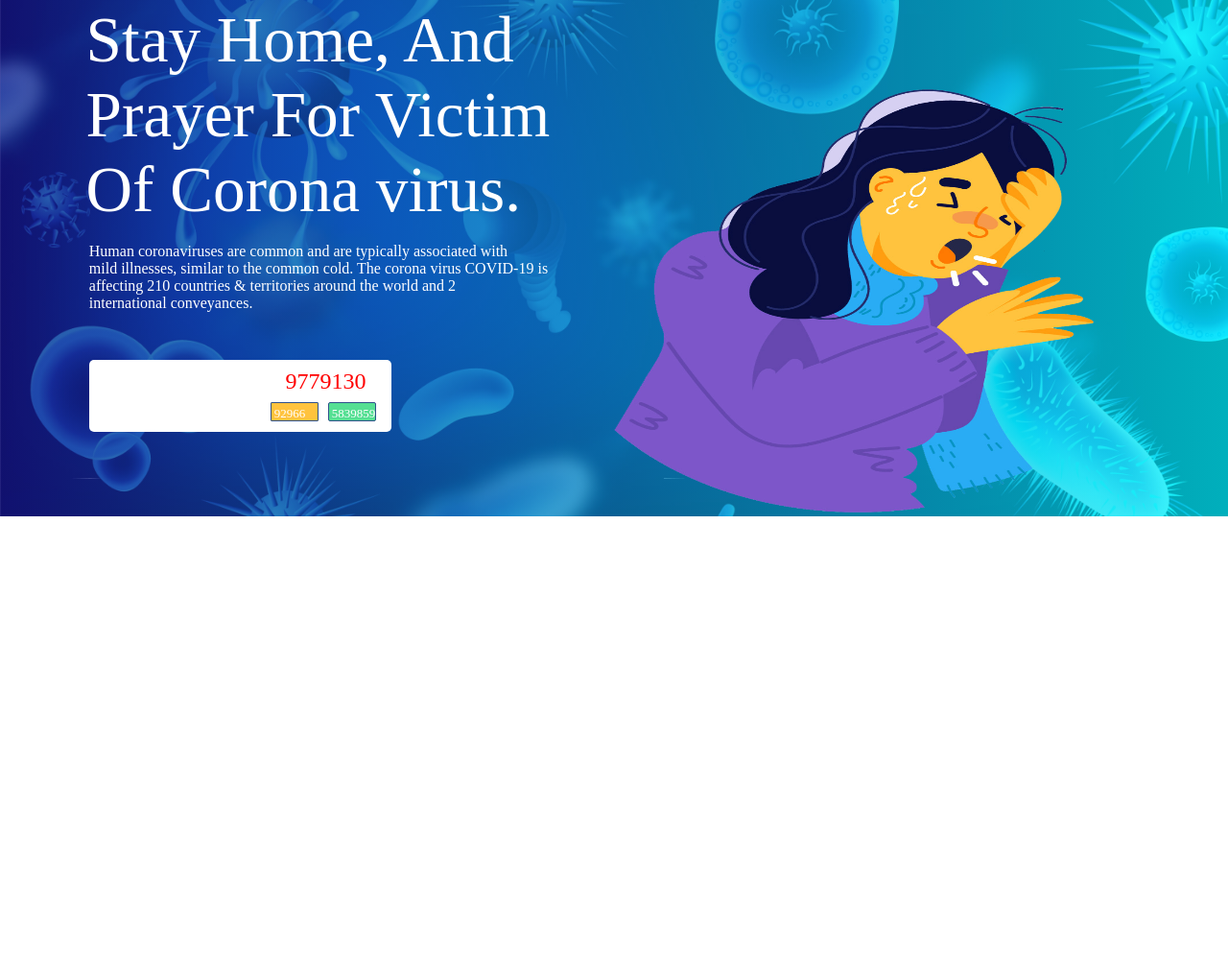
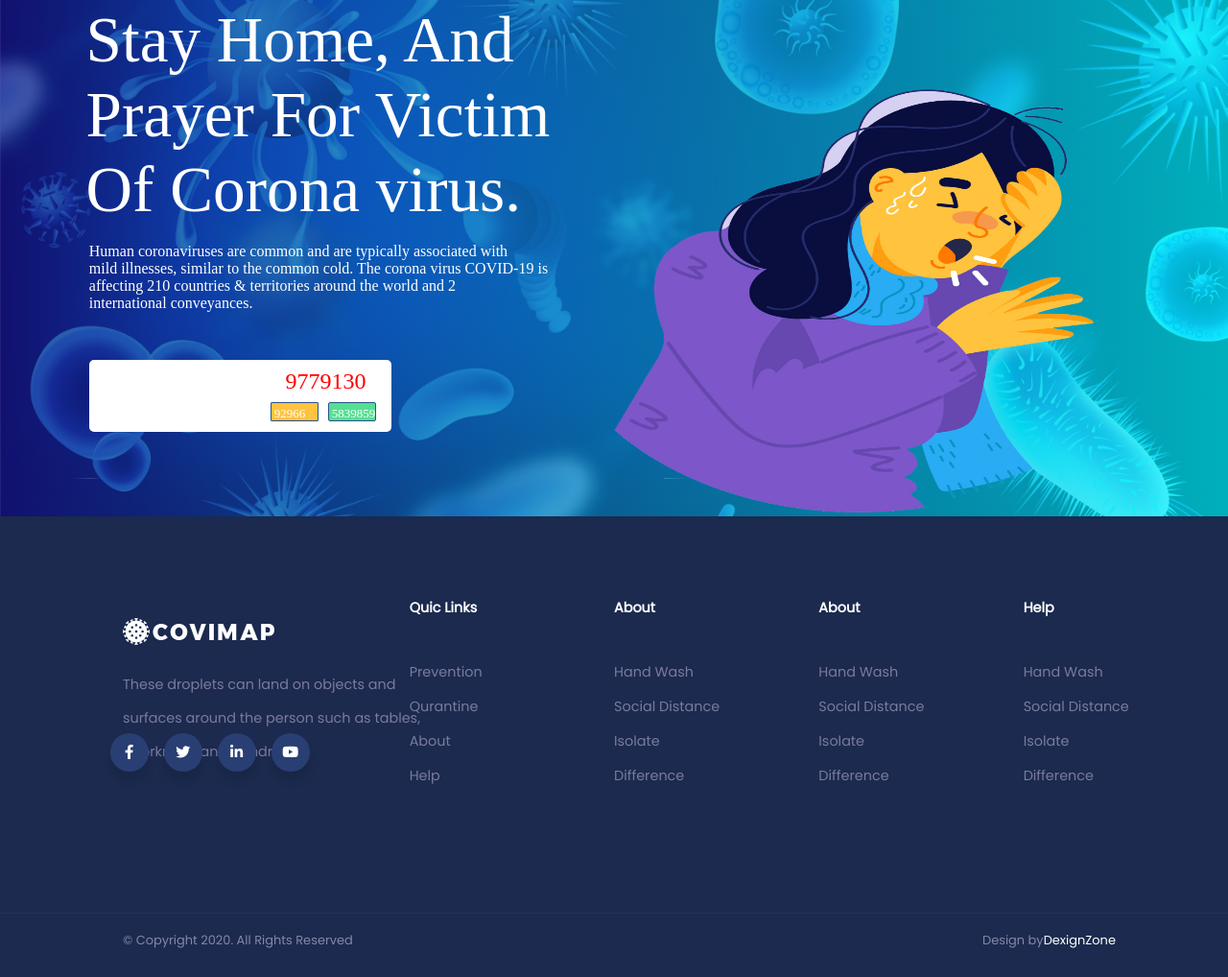
Before and after one commit to Trueqo/Pagina-Covid-19, a website: page index.html in a window 1280 px wide. Shown: the part 262-1280 px from the top of the page at 96% size. Before the commit the page ends 800 px from the top, so only its background shows below. Drawn offline with Linux system fonts and the light colour scheme.

Commit message:
terminando footer

```diff
--- a/CSS/styles.css
+++ b/CSS/styles.css
@@ -180,18 +180,128 @@ aside{
 
 }
 
+.partNine {
+    display: flex;
+    width: 100%;
+    height: 60vh;
+    background-color: #1b2a4e;
+    display: grid;
+    grid-template-columns:  2fr 1fr 1fr 1fr 1fr;
+    grid-template-rows: 9fr 1fr;
+    position: relative;
+    font-family: 'Poppins', sans-serif;
+    font-size: 0.9em;
 
 
+}
+.partNine a {
+    text-decoration:none;
+}
+.logo-footer {
+    position: absolute;
+    top: 22%;
+    margin-left: 10%;
+}
+
+
+ .social-networks p {
+    line-height: 35px;
+    position: absolute;
+    top: 33%;
+    left: 10%;
+    color: #7b7a9f;
+
+ }
+
+ .footer-element {
+     margin-top: 40%;
+     color: white;
+ }
+
+
+.wrapper{
+    display:inline-flex;
+    margin-left: 25%;
+    margin-top: 13%;
+}
+.wrapper .icon{
+    margin: 0 8px;
+    cursor:pointer;
+    display:flex;
+    align-items:center;
+    justify-content:center;
+    flex-direction:column;
+    position: relative;
+    z-index:2;
+}
+.wrapper .icon span{
+    position:relative;
+    z-index:2;
+    height: 40px;
+    width: 40px;
+    display:block;
+    background: #293f73;
+    box-shadow: 0 10px 10px rgba(0,0,0,0.1);
+    border-radius:50%;
+    text-align:center;
+    transition: all 0.4s cubic-bezier(0.68, -0.55, 0.265, 1.55);
+}
+.wrapper .icon  i{
+    font-size:15px;
+    line-height:40px;
+}
+
+.footer-element ul {
+    position: absolute;
+    top: 30%;
+}
+.footer-element ul li  {
+    list-style:none;
+}
+.footer-element ul li a  {
+    line-height: 2.5;
+    color: #7b7a9f;
+}
+
+.copyright {
+    border-top: 1px solid #223461;
+    padding: 33px 0px;
+    grid-column-start: 1;
+    grid-column-end: 6;
+    position: relative;
+    font-size: 0.9em;
+
+
+}
+.copyright p{
+    position: absolute;
+    top: 27%;
+    left: 10%;
+    color: #8686ab;
+
+}
+.copyright-autor {
+    position: absolute;
+    top: 25%;
+    margin-left: 70%;
+    color: #7b7a9f;
+}
+
+.copyright-autor2 {
+    position: absolute;
+    color: white;
+}
 
 
 @media(max-width:640px){
 
     .partOne{
-        width: 100%;
-        height: 100vh;
+        width: 50%;
+        height: 50vh;
         display: grid;
         grid-template-columns: repeat(1,1fr);
         grid-template-rows: repeat(3,1fr);
+
     }
     .partOne::before{
         content:"";
--- a/index.html
+++ b/index.html
@@ -6,6 +6,8 @@
     <meta http-equiv="X-UA-Compatible" content="IE=edge">
     <meta name="viewport" content="width=device-width, initial-scale=1.0">
     <link rel="stylesheet" href="./CSS/styles.css">
+    <link rel="stylesheet" href="https://cdnjs.cloudflare.com/ajax/libs/font-awesome/5.15.3/css/all.min.css" />
+    <link href='https://fonts.googleapis.com/css?family=Poppins' rel='stylesheet'>
     <title>COVIDMAP</title>
 </head>
 
@@ -40,7 +42,7 @@
                     <div class="flag">
 
                     </div>
-                    <p class="data-cases">9779130</p>
+                    <p class="data-cases" id="data">9779130</p>
                     <p class="data-active">92966</p>
                     <p class="date-recovered">5839859</p>
                 </div>
@@ -62,6 +64,86 @@
 
 
         </div>
+
+
+        <div class="partEight">
+
+        </div>
+
+
+        <div class="partNine">
+            <div class="social-networks footer-element">
+                <img src="img/logo-white.png" alt="COVIDMAP" class="logo-footer">
+                <p>These droplets can land on objects and <br/> surfaces around the person such as tables, <br/> doorknobs and handrails. </p>
+                <div class="wrapper">
+                    <div class="icon facebook">
+                        <div class="tooltip"></div>
+                        <span><i class="fab fa-facebook-f"></i></span>
+                    </div>
+
+                    <div class="icon twitter">
+                        <div class="tooltip"></div>
+                        <span><i class="fab fa-twitter"></i></span>
+                    </div>
+                    <div class="icon linkedin">
+                        <div class="tooltip"></div>
+                        <span><i class="fab fa-linkedin-in"></i></span>
+                    </div>
+                    <div class="icon youtube">
+                        <div class="tooltip"></div>
+                        <span><i class="fab fa-youtube"></i></span>
+                    </div>
+                </div>
+            </div>
+
+
+            <div class="quic-links footer-element">
+                <h4>Quic Links</h4>
+                <ul>
+                    <li><a href="">Prevention</a></li>
+                    <li><a href="">Qurantine</a></li>
+                    <li><a href="">About</a></li>
+                    <li><a href="">Help</a></li>
+                </ul>
+            </div>
+            <div class="about footer-element">
+                <h4>About</h4>
+                <ul>
+                    <li><a href="">Hand Wash</a></li>
+                    <li><a href="">Social Distance</a></li>
+                    <li><a href="">Isolate</a></li>
+                    <li><a href="">Difference</a></li>
+                </ul>
+            </div>
+            <div class="about footer-element">
+                <h4>About</h4>
+                <ul>
+                    <li><a href="">Hand Wash</a></li>
+                    <li><a href="">Social Distance</a></li>
+                    <li><a href="">Isolate</a></li>
+                    <li><a href="">Difference</a></li>
+                </ul>
+            </div>
+            <div class="help footer-element">
+                <h4>Help</h4>
+                <ul>
+                    <li><a href="">Hand Wash</a></li>
+                    <li><a href="">Social Distance</a></li>
+                    <li><a href="">Isolate</a></li>
+                    <li><a href="">Difference</a></li>
+                </ul>
+            </div>
+            <div class="copyright">
+                <p>© Copyright 2020. All Rights Reserved</p>
+                <p class="copyright-autor">Design by <a href="" target="_blank" class="copyright-autor2"> DexignZone</a></p>
+
+            </div>
+        </div>
+
+    </div>
+
+
+
         <script src="./script/main.js"></script>
 </body>
 
```
